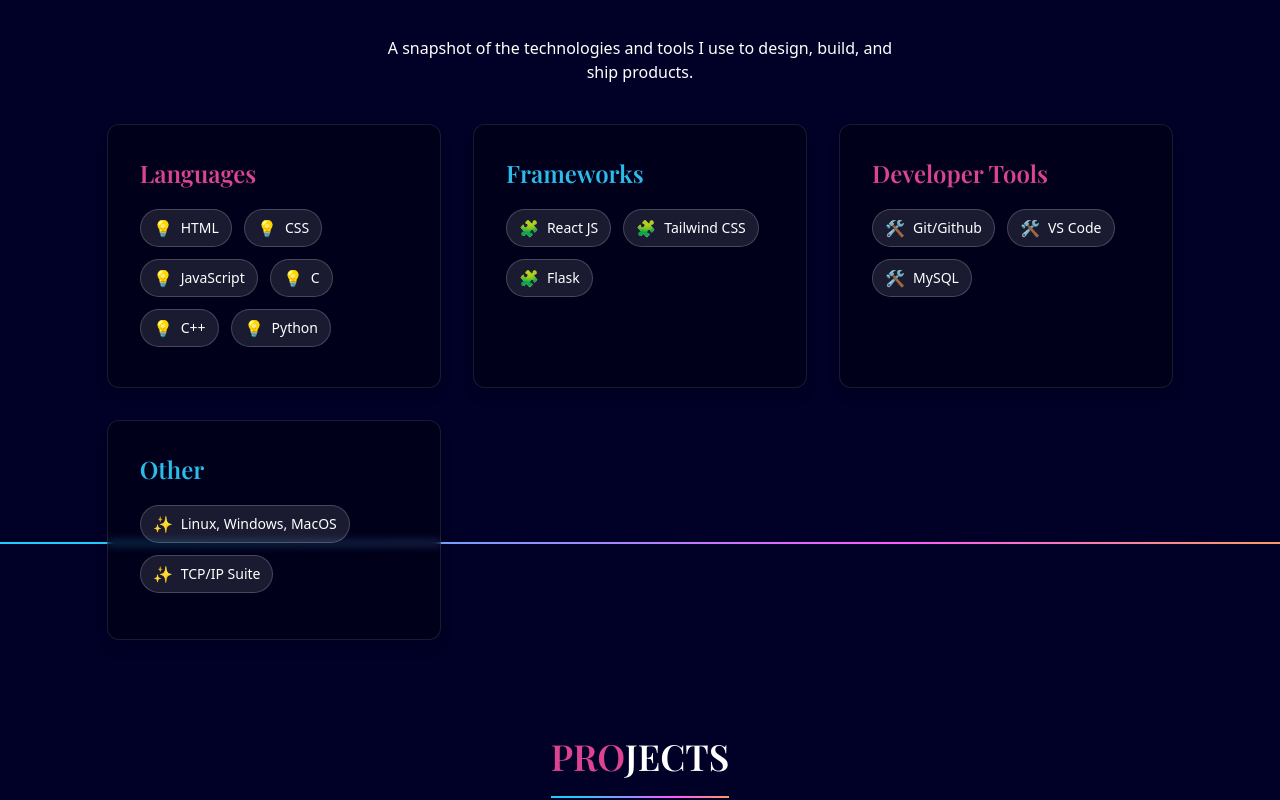
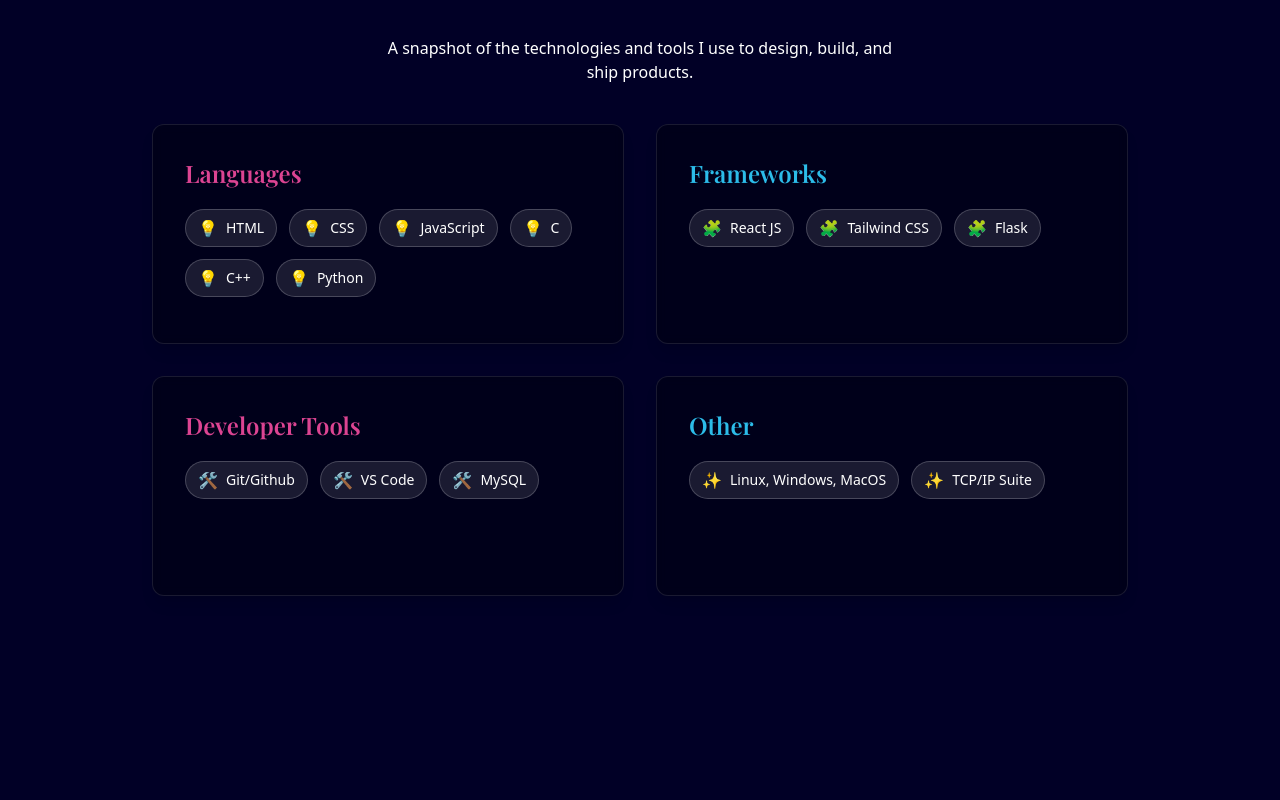
Before and after one commit to ishanphadke11/personal-portfolio, a React (Create React App) app: page / in a window 1280 px wide. Shown: the part 1060-1860 px from the top of the page. Built offline with nearby package versions, Linux system fonts and the light colour scheme; a web font is replaced by a local one.

Commit message:
Fixed line gradient going through skills box

```diff
--- a/src/App.js
+++ b/src/App.js
@@ -41,7 +41,7 @@
       <Landing setSelectedPage={setSelectedPage} />
     </div>
     <LineGradient />
-    <div className="w-5/6 mx-auto md:h-full">
+    <div className="w-5/6 mx-auto">
       <MySkills />
     </div>
 
--- a/src/scenes/MySkills.jsx
+++ b/src/scenes/MySkills.jsx
@@ -38,7 +38,6 @@
         {title}
       </h3>
 
-      {/* Bottom padding added via pb-10 on the card and spacing here */}
       <div className="mt-5 flex flex-wrap gap-3">
         {skills?.length ? (
           skills.map((s, i) => (
@@ -83,7 +82,9 @@
   ];
 
   return (
-        <section id="skills" className="pt-48 pb-48">
+    // 👇 Added `mb-24 md:mb-32` to create space after the section.
+    // 👇 Added `relative` to establish a stacking context (safe, helps if LineGradient is positioned).
+    <section id="skills" className="pt-48 pb-48 mb-24 md:mb-32 relative">
       {/* HEADINGS */}
       <motion.div
         className="md:w-2/4 mx-auto text-center"
@@ -114,7 +115,7 @@
       {/* GRID — two boxes per row on md+ */}
       <div className="flex justify-center">
         <motion.div
-            className="sm:grid sm:grid-cols-3 gap-8"
+          className="w-full max-w-5xl grid grid-cols-1 md:grid-cols-2 gap-8 px-6"
           initial="hidden"
           whileInView="visible"
           viewport={{ once: true, amount: 0.3 }}
```
Lines whose indentation alone changed are shown as unchanged.
